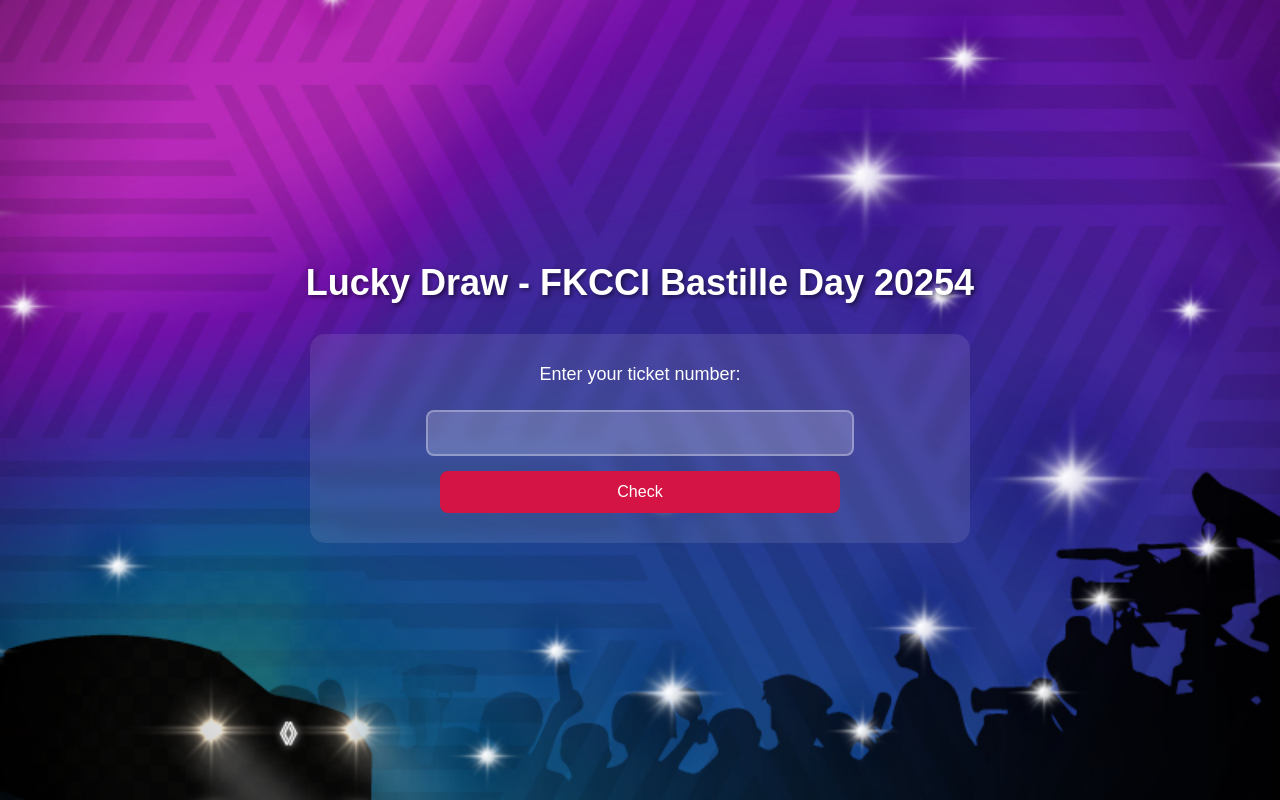
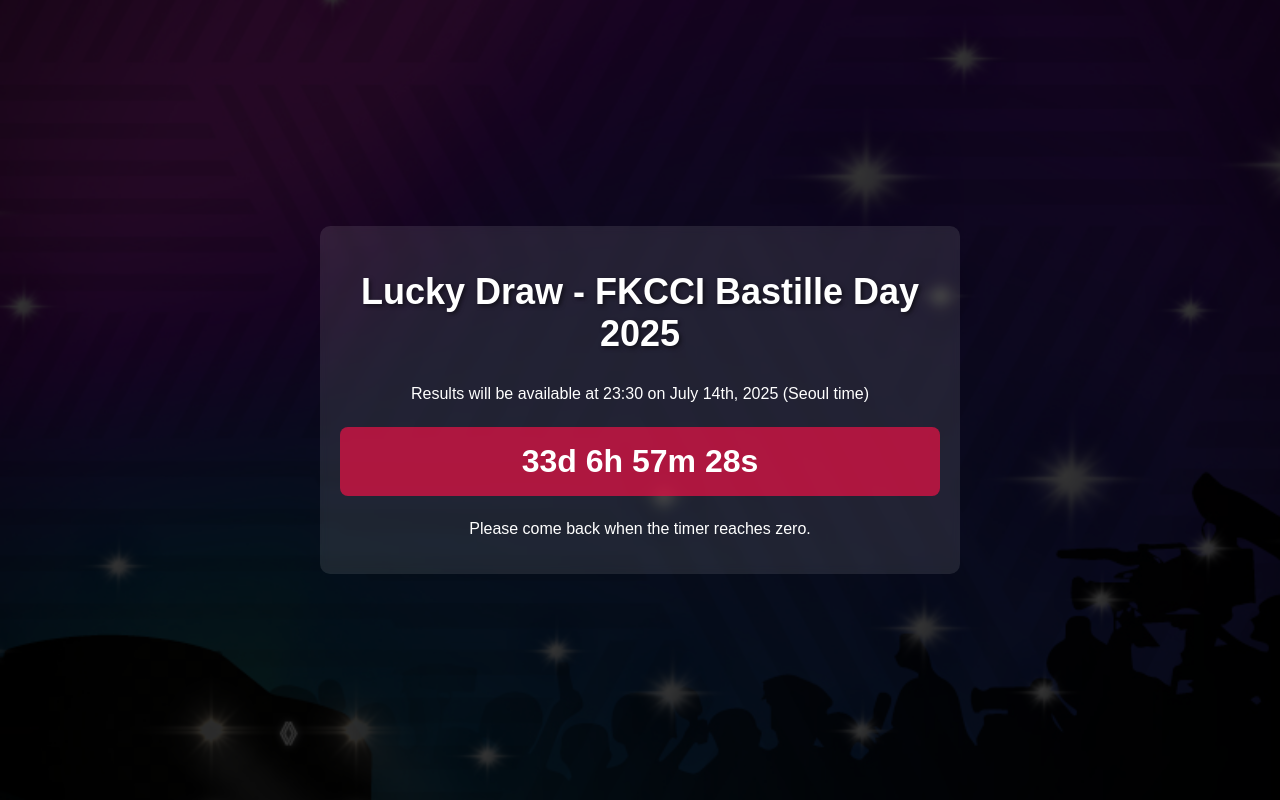
Before and after one commit to MuzanJacksonnn/LuckyDrawGala2024, a website: page index.html in a window 1280 px wide. Drawn offline with Linux system fonts and the light colour scheme; no server answers.

Commit message:
Update index.html

```diff
--- a/index.html
+++ b/index.html
@@ -52,14 +52,14 @@
     <div id="timer-overlay" class="timer-overlay">
         <div class="timer-container">
             <h1>Lucky Draw - FKCCI Bastille Day 2025</h1>
-            <p>Results will be available at 23:30 on November 29th, 2024 (Seoul time)</p>
+            <p>Results will be available at 23:30 on July 14th, 2025 (Seoul time)</p>
             <div id="countdown" class="countdown">Loading...</div>
             <p>Please come back when the timer reaches zero.</p>
         </div>
     </div>
 
     <div id="main-content">
-        <h1>Lucky Draw - FKCCI Bastille Day 20254</h1>
+        <h1>Lucky Draw - FKCCI Bastille Day 2025</h1>
         <form id="ticket-form">
             <div class="input-group">
                 <label for="ticket-number">Enter your ticket number:</label>
@@ -72,7 +72,7 @@
 
     <script>
         function updateTimer() {
-            const targetDate = new Date('2024-11-29T22:00:00+09:00');
+            const targetDate = new Date('2025-07-29T22:00:00+09:00');
             const now = new Date();
             const difference = targetDate - now;
 
```
